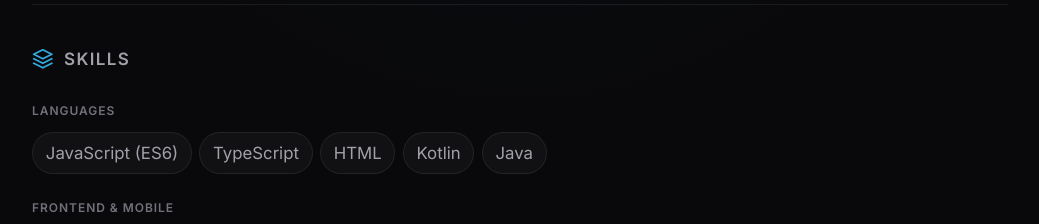
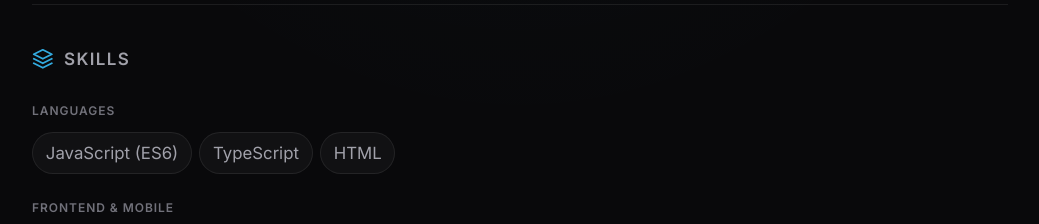
Before and after one commit to AminDannak/AminDannak.github.io, a plain HTML site: page index.html in a window 1280 px wide. Shown: the part 1300-1524 px from the top of the page, without its empty margins (120-1159 px from the left). Drawn offline with Linux system fonts and the light colour scheme.

Commit message:
chore: remove java and kotlin from languages

```diff
--- a/index.html
+++ b/index.html
@@ -642,8 +642,6 @@
                         <li>JavaScript (ES6)</li>
                         <li>TypeScript</li>
                         <li>HTML</li>
-                        <li>Kotlin</li>
-                        <li>Java</li>
                     </ul>
                 </div>
                 <div class="skills-group">
```
